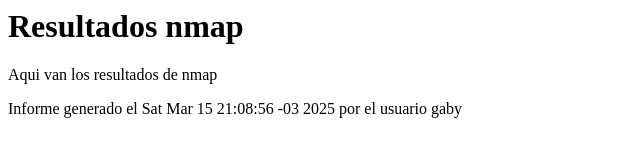
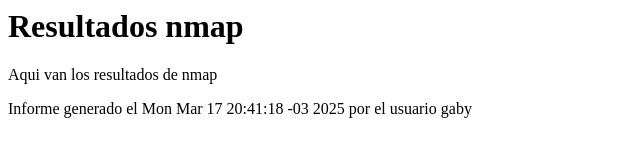
Before and after one commit to gabygramajo/shell-scripting, a plain HTML site: page 1_project-nmap/resultados_nmap.html in a window 1280 px wide. Shown: the full height of the page, 0-640 px from the left. Drawn offline with Linux system fonts and the light colour scheme.

```diff
--- a/1_project-nmap/resultados_nmap.html
+++ b/1_project-nmap/resultados_nmap.html
@@ -5,6 +5,6 @@
     <body>
          <h1>Resultados nmap</h1>
          <p>Aqui van los resultados de nmap</p>
-         <p>Informe generado el Sat Mar 15 21:08:56 -03 2025 por el usuario gaby</p>
+         <p>Informe generado el Mon Mar 17 20:41:18 -03 2025 por el usuario gaby</p>
     </body>
 </html>
```
Also changed, not shown: 1 other file.
